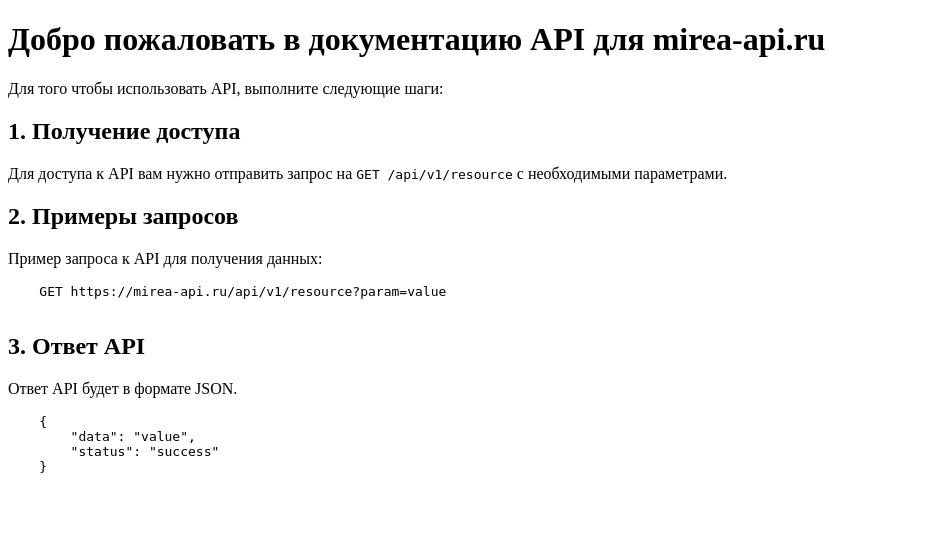
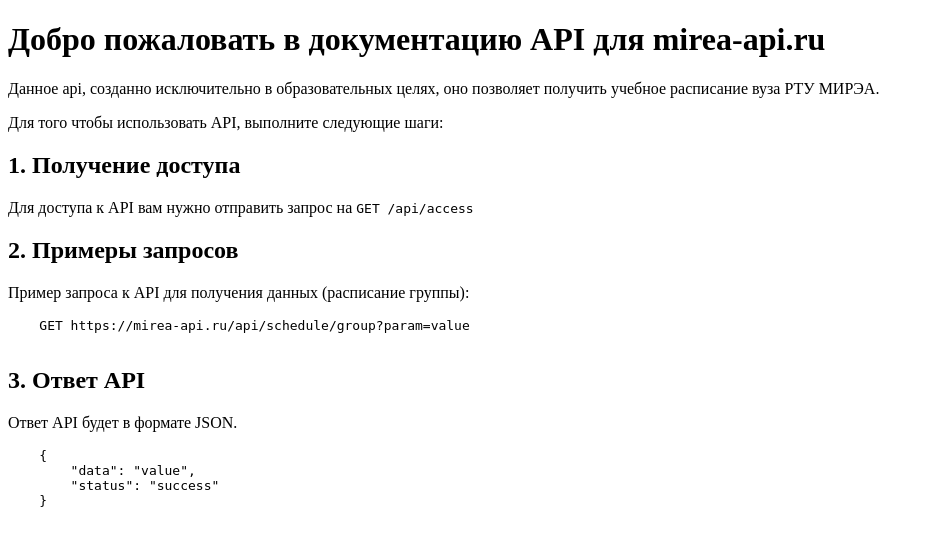
Before and after one commit to Pr0grammer-learner/no_DevOps, a Flask app: page / in a window 1280 px wide. Shown: the top 546 px of the page, without its empty margins (0-934 px from the left). Run offline with Flask 3, Linux system fonts and the light colour scheme.

Commit message:
Update docs.html

```diff
--- a/templates/docs.html
+++ b/templates/docs.html
@@ -8,15 +8,17 @@
 <body>
     <h1>Добро пожаловать в документацию API для mirea-api.ru</h1>
 
+    <p>Данное api, созданно исключительно в образовательных целях, оно позволяет получить учебное расписание вуза РТУ МИРЭА.</p>
+
     <p>Для того чтобы использовать API, выполните следующие шаги:</p>
 
     <h2>1. Получение доступа</h2>
-    <p>Для доступа к API вам нужно отправить запрос на <code>GET /api/v1/resource</code> с необходимыми параметрами.</p>
+    <p>Для доступа к API вам нужно отправить запрос на <code>GET /api/access</code> </p>
 
     <h2>2. Примеры запросов</h2>
-    <p>Пример запроса к API для получения данных:</p>
+    <p>Пример запроса к API для получения данных (расписание группы):</p>
     <pre>
-    GET https://mirea-api.ru/api/v1/resource?param=value
+    GET https://mirea-api.ru/api/schedule/group?param=value
     </pre>
 
     <h2>3. Ответ API</h2>
```
